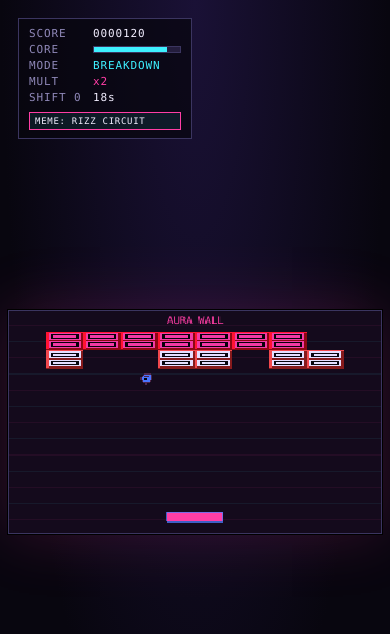
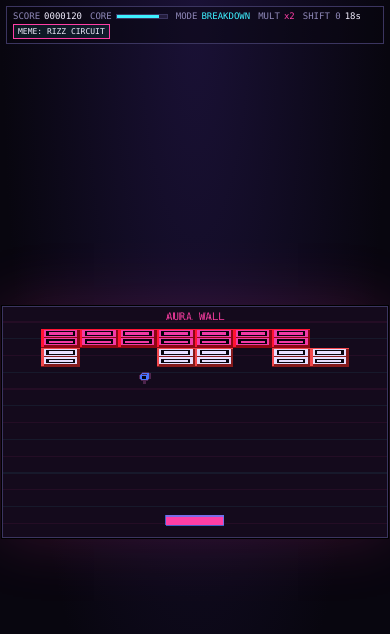
Before and after one commit to MicahEhrlich/react-game-ai, a React (Vite) app: page / in a window 390 px wide. Both pictures are taken after a click on the button "INSERT COIN". Shown: the top 634 px of the page. Built offline with nearby package versions, Linux system fonts and the light colour scheme; no server answers.

Commit message:
feat: implement touch steering for platformer, shooter, and brick modes; enhance UI for mobile responsiveness

```diff
--- a/src/game/scenes/BrickScene.ts
+++ b/src/game/scenes/BrickScene.ts
@@ -23,6 +23,7 @@ import type { InputState } from '../input.ts'
 import { makeRng } from '../rng.ts'
 import type { Rng } from '../rng.ts'
 import { MEME_SPRITE_ROLE } from '../../memeTheme/index.ts'
+import { brickTouchDirX } from '../touchSteering.ts'
 import {
   ballSpeedAt,
   clampMinVy,
@@ -107,9 +108,7 @@ export class BrickScene extends ModeScene {
   protected updateMode(input: InputState, time: number, _delta: number): void {
     const body = this.paddle.body as Phaser.Physics.Arcade.Body
     if (input.directTouch && input.aimX !== null) {
-      const dx = input.aimX - this.paddle.x
-      const deadZone = 4
-      body.setVelocityX(Math.abs(dx) > deadZone ? Math.sign(dx) * this.playerSpeed(PADDLE_SPEED) : 0)
+      body.setVelocityX(brickTouchDirX(input.aimX, this.paddle.x) * this.playerSpeed(PADDLE_SPEED))
     } else {
       body.setVelocityX(input.dirX * this.playerSpeed(PADDLE_SPEED))
     }
--- a/src/game/scenes/PlatformerScene.ts
+++ b/src/game/scenes/PlatformerScene.ts
@@ -27,6 +27,7 @@ import type { PlatformerLevel } from '../levels/generatePlatformer.ts'
 import { pickEasyPlatformerSeed } from '../levels/easyPlatformerLevels.ts'
 import { LEVEL_DIFFICULTY } from '../levels/difficulty.ts'
 import { MEME_SPRITE_ROLE } from '../../memeTheme/index.ts'
+import { platformerTouchDirX } from '../touchSteering.ts'
 import { ModeScene } from './ModeScene.ts'
 import { SCENE } from './keys.ts'
 
@@ -222,10 +223,10 @@ export class PlatformerScene extends ModeScene {
 
   private mobileSteeringInput(input: InputState): InputState {
     if (!input.directTouch || input.aimX === null) return input
-    const targetX = this.cameras.main.scrollX + input.aimX
-    const deadZone = 8
-    const dirX = targetX < this.player.x - deadZone ? -1 : targetX > this.player.x + deadZone ? 1 : 0
-    return { ...input, dirX }
+    return {
+      ...input,
+      dirX: platformerTouchDirX(input.aimX, this.cameras.main.scrollX, this.player.x),
+    }
   }
 
   private collectChip(chip: Phaser.Physics.Arcade.Sprite): void {
--- a/src/game/scenes/SpaceShooterScene.ts
+++ b/src/game/scenes/SpaceShooterScene.ts
@@ -21,6 +21,7 @@ import {
 } from '../constants.ts'
 import type { InputState } from '../input.ts'
 import { MEME_SPRITE_ROLE } from '../../memeTheme/index.ts'
+import { shooterTouchDir } from '../touchSteering.ts'
 import { chance, makeRng, randInt } from '../rng.ts'
 import type { Rng } from '../rng.ts'
 import { ModeScene } from './ModeScene.ts'
@@ -101,13 +102,8 @@ export class SpaceShooterScene extends ModeScene {
   protected updateMode(input: InputState, time: number, _delta: number): void {
     const speed = this.playerSpeed(SHIP_SPEED)
     if (input.directTouch && input.aimX !== null && input.aimY !== null) {
-      const dx = input.aimX - this.ship.x
-      const dy = input.aimY - this.ship.y
-      const deadZone = 5
-      this.ship.setVelocity(
-        Math.abs(dx) > deadZone ? Math.sign(dx) * speed : 0,
-        Math.abs(dy) > deadZone ? Math.sign(dy) * speed : 0,
-      )
+      const dir = shooterTouchDir(input.aimX, input.aimY, this.ship.x, this.ship.y)
+      this.ship.setVelocity(dir.dirX * speed, dir.dirY * speed)
     } else {
       this.ship.setVelocity(input.dirX * speed, input.dirY * speed)
     }
--- /dev/null
+++ b/src/game/touchSteering.ts
@@ -0,0 +1,31 @@
+export function relativeAxis(target: number, current: number, deadZone: number): -1 | 0 | 1 {
+  const delta = target - current
+  if (Math.abs(delta) <= deadZone) return 0
+  return delta < 0 ? -1 : 1
+}
+
+export function platformerTouchDirX(
+  aimX: number,
+  cameraScrollX: number,
+  playerX: number,
+  deadZone = 10,
+): -1 | 0 | 1 {
+  return relativeAxis(cameraScrollX + aimX, playerX, deadZone)
+}
+
+export function shooterTouchDir(
+  aimX: number,
+  aimY: number,
+  shipX: number,
+  shipY: number,
+  deadZone = 8,
+): { dirX: -1 | 0 | 1; dirY: -1 | 0 | 1 } {
+  return {
+    dirX: relativeAxis(aimX, shipX, deadZone),
+    dirY: relativeAxis(aimY, shipY, deadZone),
+  }
+}
+
+export function brickTouchDirX(aimX: number, paddleX: number, deadZone = 8): -1 | 0 | 1 {
+  return relativeAxis(aimX, paddleX, deadZone)
+}
--- a/src/ui/TouchControls.tsx
+++ b/src/ui/TouchControls.tsx
@@ -52,7 +52,9 @@ export function TouchControls() {
   if (phase !== PHASE.Playing) return null
 
   const pointFor = (e: React.PointerEvent<HTMLElement>) => {
-    const rect = e.currentTarget.getBoundingClientRect()
+    const rect =
+      document.querySelector<HTMLCanvasElement>('.game-host canvas')?.getBoundingClientRect() ??
+      e.currentTarget.getBoundingClientRect()
     return viewportToGamePoint(e.clientX, e.clientY, rect)
   }
 
--- a/src/ui/ui.css
+++ b/src/ui/ui.css
@@ -135,6 +135,50 @@
   white-space: nowrap;
   border: 1px solid var(--cool);
   background: rgba(62, 240, 255, 0.08);
+}
+
+@media (max-width: 1024px), (pointer: coarse) {
+  .app {
+    padding: 2px;
+  }
+
+  .hud {
+    top: 4px;
+    left: 4px;
+    right: 4px;
+    flex-flow: row wrap;
+    align-items: center;
+    gap: 3px 8px;
+    padding: 4px 6px;
+    font-size: 9px;
+    letter-spacing: 0;
+    background: rgba(8, 6, 15, 0.46);
+  }
+
+  .hud-row {
+    gap: 4px;
+  }
+
+  .hud-label {
+    width: auto;
+  }
+
+  .hud-bar {
+    width: 52px;
+    height: 5px;
+  }
+
+  .hud-chaos,
+  .hud-meme {
+    margin-top: 0;
+    padding: 2px 4px;
+    font-size: 8px;
+    letter-spacing: 0;
+  }
+
+  .hud-meme {
+    max-width: 130px;
+  }
 }
 
 /* ---------------- Panels ---------------- */
```
Also changed, not shown: scripts/validate-input-mapping.ts (+28 -0 lines).
